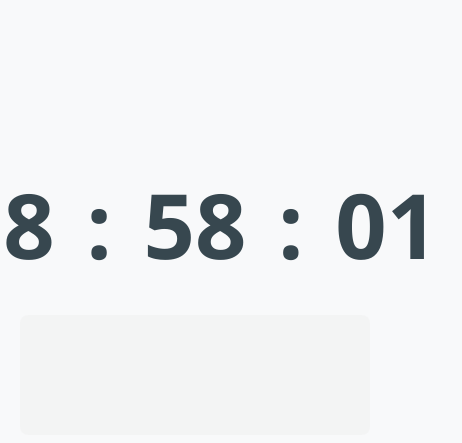
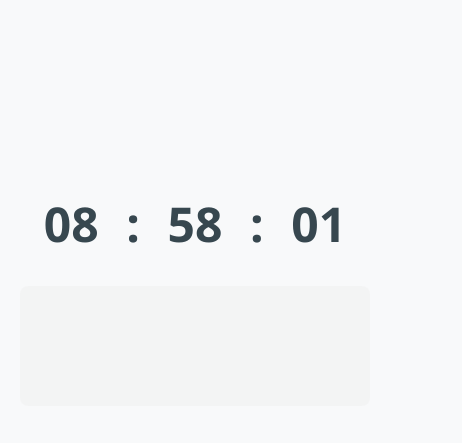
Before and after one commit to Xuperbad/bedTimer, a website: page index.html in a window 390 px wide. Shown: the part 136-579 px from the top of the page, 462 px wide, since content can reach past the window. Drawn offline with Linux system fonts and the light colour scheme.

Commit message:
适配手机屏幕

```diff
--- a/index.html
+++ b/index.html
@@ -180,21 +180,21 @@
             }
 
             .time-section span {
-                font-size: 90px; /* 响应式下也增大 */
+                font-size: 48px; /* 响应式下调整为更合适的大小 */
             }
 
             #hours, #minutes, #seconds {
-                min-width: 150px;
+                min-width: 80px;
                 padding: 10px 0;
             }
 
             .colon {
-                margin: 0 -12px;
+                margin: 0 -5px;
             }
 
             #memo-text {
                 height: 120px;
-                font-size: 14px;
+                font-size: 16px; /* 保持标准阅读字体大小 */
                 padding: 10px;
             }
         }
```
